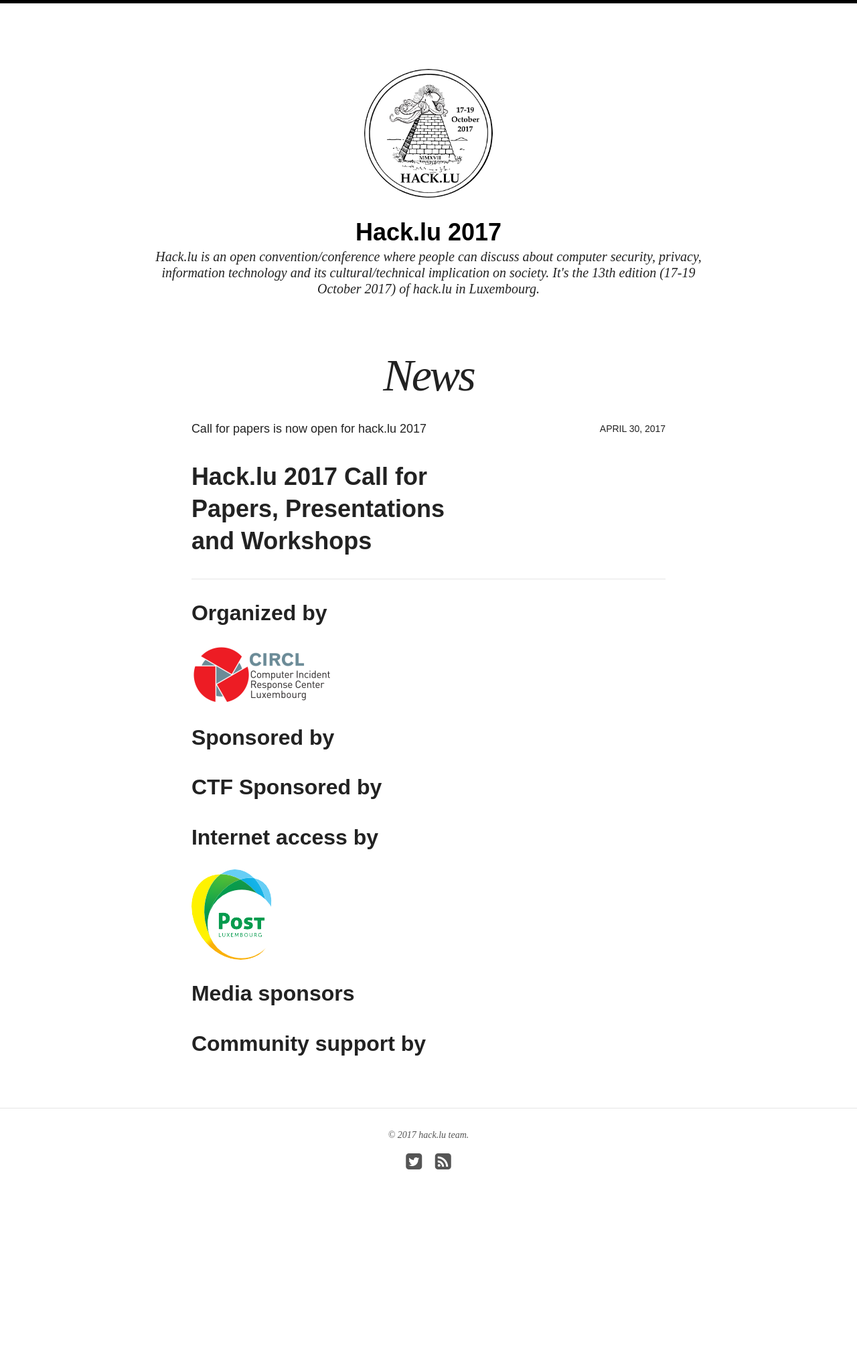
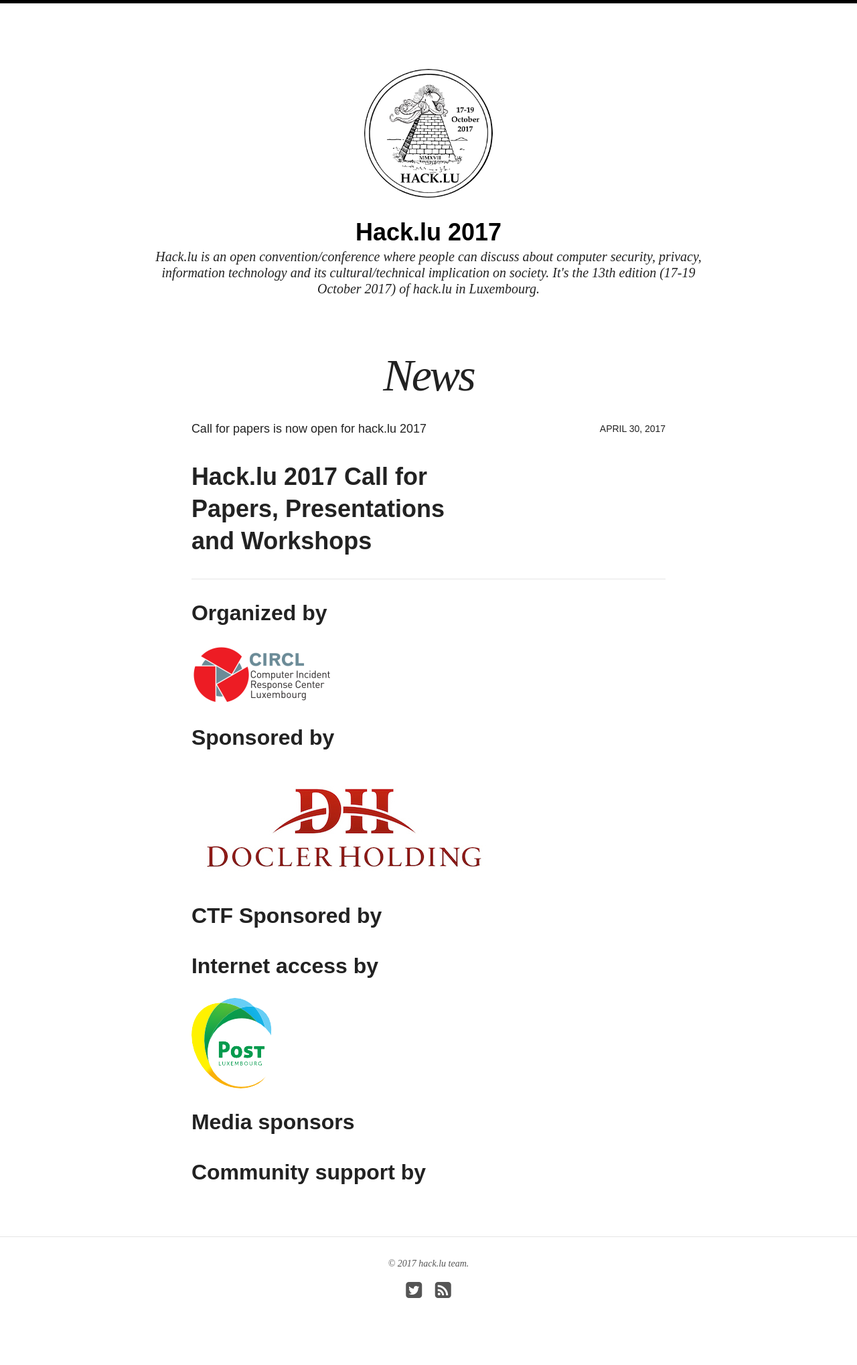
Before and after one commit to adulau/hack-lu-2017, a Jekyll site: the page built from index.html, in a window 1280 px wide. Shown: the whole page at 67% size. Built offline with Jekyll 4.4.1, drawn with Linux system fonts in a browser that asks for light colours; nearby versions of some CDN libraries; before the commit the page ends 1846 px from its top, so only the background shows below that.

Commit message:
Docler holding sponsoring added

```diff
--- a/index.html
+++ b/index.html
@@ -15,6 +15,7 @@
 <h2>Organized by</h2>
 <a href="https://www.circl.lu/"><img src="{{ site.url }}/images/logos/circl.png" /></a>
 <h2>Sponsored by</h2>
+<a href="https://www.doclerholding.com/en/main/"><img src="{{ site.url }}/images/logos/docler.jpg" /></a><br />
 <h2>CTF Sponsored by</h2>
 <h2>Internet access by</h2>
 <a href="http://www.post.lu/"><img src="{{ site.url }}/images/post.png" /></a><br />
```
